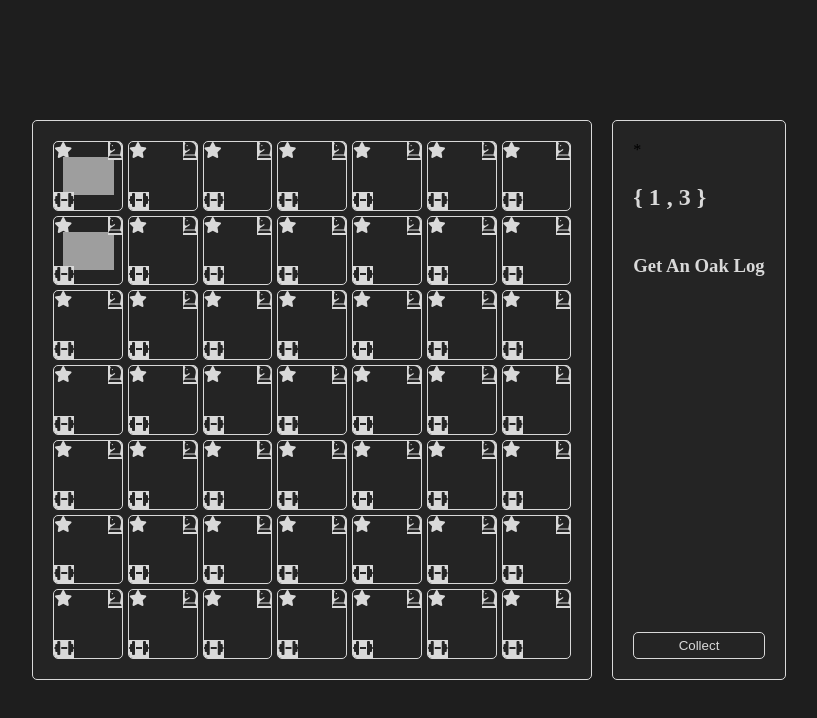
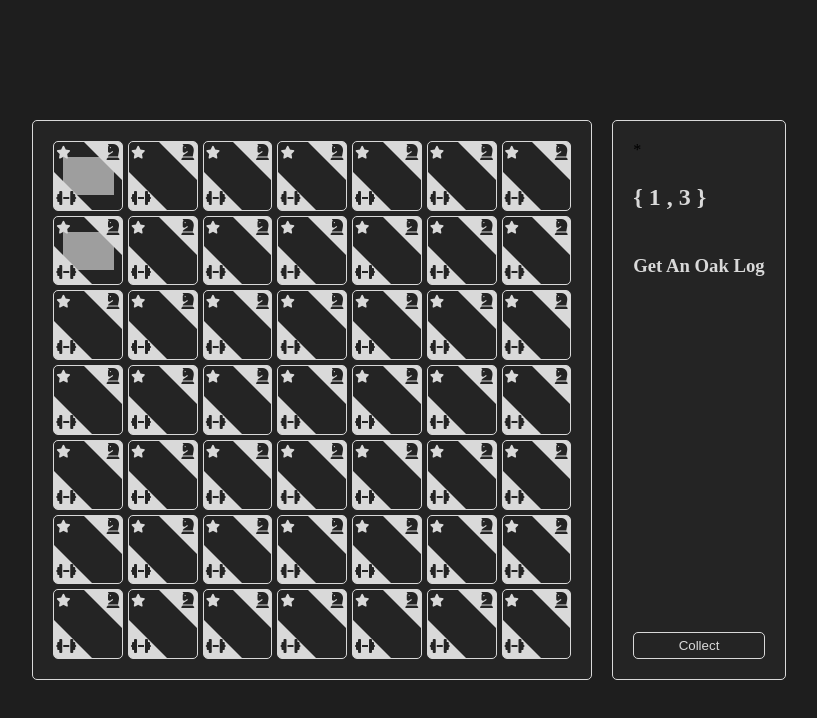
Before and after one commit to Odinnh/CAT22, a plain HTML site: page index.html in a window 1280 px wide. Shown: the whole page, without its empty margins (231-1048 px from the left). Drawn offline with Linux system fonts and the light colour scheme; grey boxes are pictures that could not be loaded.

Commit message:
changes flag styling

```diff
--- a/assets/css/components.css
+++ b/assets/css/components.css
@@ -23,22 +23,52 @@ tile > img{
 }
 flag, star{
     z-index:2;
+    padding:2px;
+    position: absolute;
 }
 flag{
-    background-color:var(--color-primary);
+    /* background-color:var(--color-primary); */
     color:var(--color-secondairy);
-    position: absolute;
 }
 flag:first-of-type{
     top:0;
     right:0;
+    border-color: transparent;
+    border-right-color: var(--color-primary);
+    border-top-color: var(--color-primary);
 }
+
 flag:last-of-type{
     bottom:0;
     left:0;
+    border-color: transparent;
+    border-bottom-color: var(--color-primary);
+    border-left-color: var(--color-primary);
 }
+flag::before{
+    z-index:-1;
+    content: '';
+    position: absolute;
+    top: inherit;
+    right: inherit;
+    bottom:inherit;
+    left:inherit;
+    border-style: solid;
+}
+
+flag::before {
+    border-width: 1.2em;
+    border-right-color: inherit;
+    border-top-color: inherit;
+    border-bottom-color: inherit;
+    border-left-color: inherit;
+}
+
 star{
     color:var(--color-primary);
+    top:2px;
+    left:0;
+    font-size:0.8em;
 }
 button{
     color:var(--color-primary);
```
